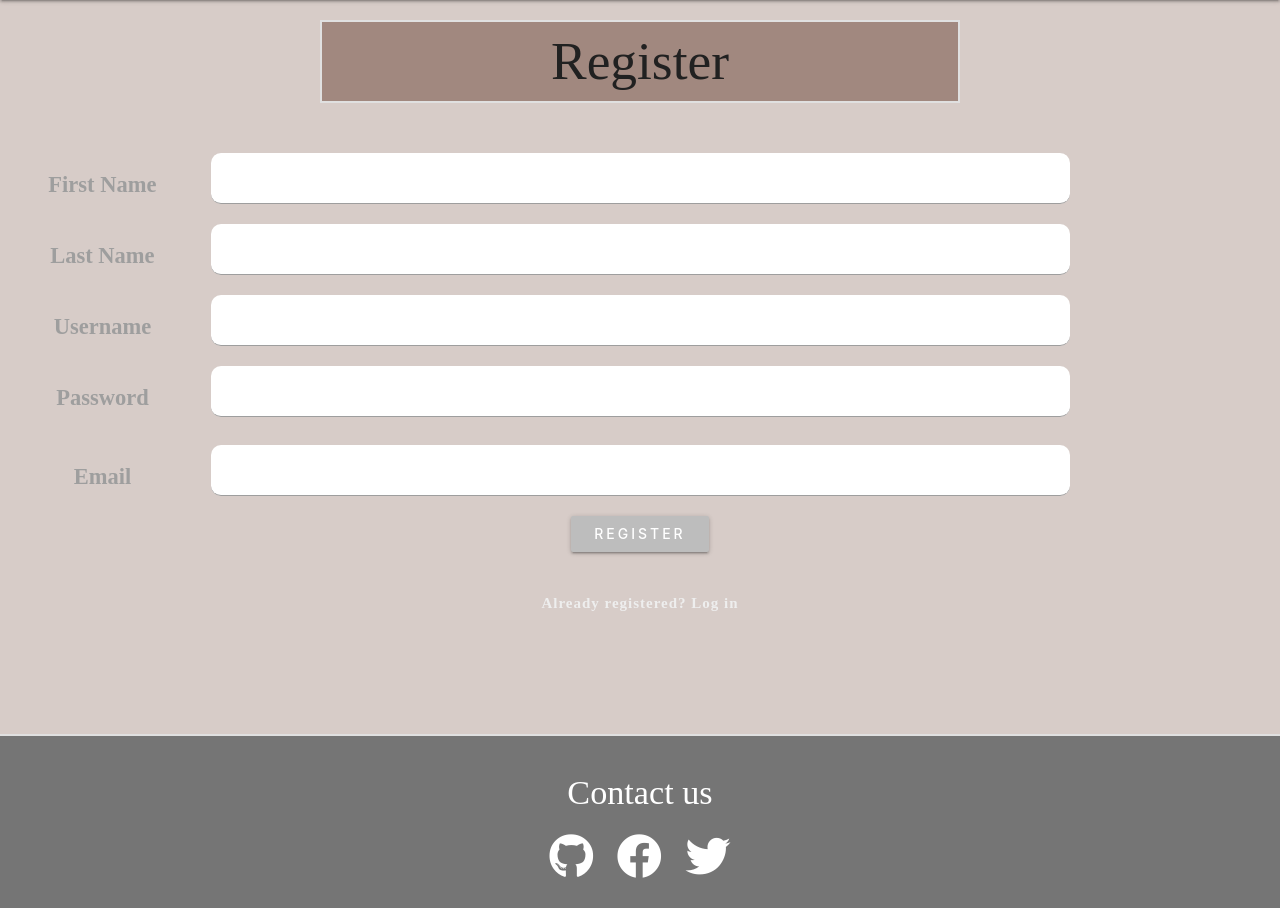
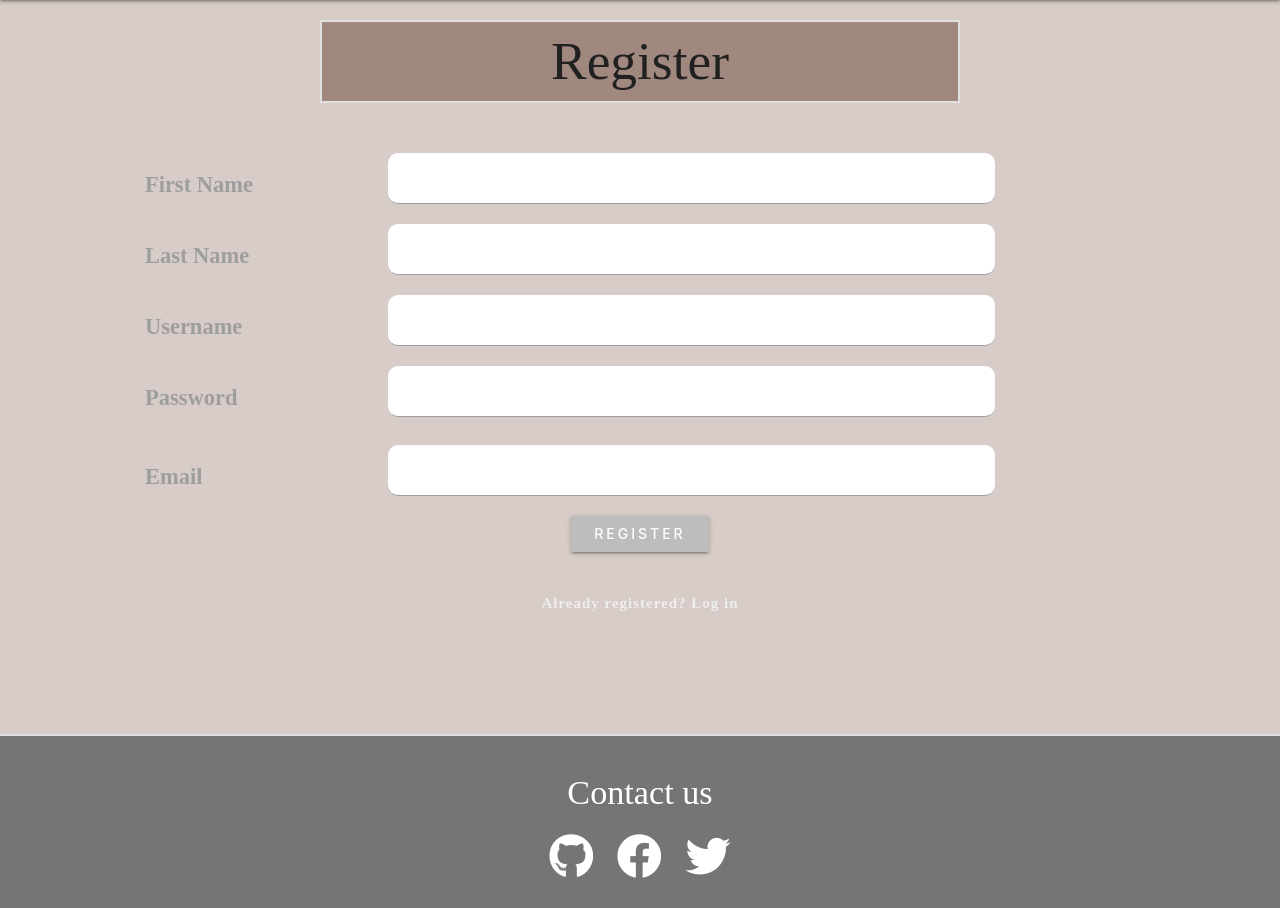
Before and after one commit to stuartj073/rate-my-record, a Flask app: page /register in a window 1280 px wide. Shown: the part 100-1008 px from the top of the page. Run offline with Flask 2, Linux system fonts and the light colour scheme; some libraries are stand-ins or nearby versions; some web fonts are replaced.

Commit message:
Change grid layout of register page

```diff
--- a/static/css/style.css
+++ b/static/css/style.css
@@ -420,7 +420,6 @@ input[type=password]:not(.browser-default) {
 
 #register label {
     left:0;
-    text-align:center;
     padding-bottom:20px;
 }
 
--- a/templates/register.html
+++ b/templates/register.html
@@ -3,46 +3,47 @@
 
 <!-- Register form -->
 <h2 class="center-align headings">Register</h2>
+<div class="container">
     <div class="row">
         <!-- Form content -->
         <form class="col s12 form" id="register" method="POST" action="{{ url_for('register') }}">
             <div class="row inputs">
-            <div class="input-field col s12 m2">
+                <div class="input-field col s12 m3">
                     <label for="first_name">First Name</label>
                 </div>
-            <div class="col s12 m10">
+                <div class="col s12 m9">
                     <input id="first_name" name="first_name" type="text" class="validate" required>
                 </div>
             </div>
             <div class="row inputs">
-            <div class="input-field col s12 m2">
+                <div class="input-field col s12 m3">
                     <label for="last_name">Last Name</label>
                 </div>
-            <div class="col s12 m10">
+                <div class="col s12 m9">
                     <input id="last_name" type="text" name="last_name" class="validate" required>
                 </div>
             </div>
-        <div class="row">
-            <div class="input-field col s12 m2">
+            <div class="row inputs">
+                <div class="input-field col s12 m3">
                     <label for="username">Username</label>
                 </div>
-            <div class="col s12 m10">
+                <div class="col s12 m9">
                     <input id="username" name="username" type="text" class="validate" required>
                 </div>
             </div>
-        <div class="row">
-            <div class="input-field col s12 m2">
+            <div class="row inputs">
+                <div class="input-field col s12 m3">
                     <label for="password">Password</label>
                 </div>
-            <div class="col s12 m10">
+                <div class="col s12 m9">
                     <input id="password" name="password" class="validate" required>
                 </div>
             </div>
-        <div class="row">
-            <div class="input-field col s12 m2">
+            <div class="row inputs">
+                <div class="input-field col s12 m3">
                     <label for="email">Email</label>
                 </div>
-            <div class="col s12 m10">
+                <div class="col s12 m9">
                     <input id="email" name="email" type="text" class="validate" required>
                 </div>
             </div>
@@ -59,6 +60,6 @@
             </div>
         </form>
     </div>
-
+</div>
 
 {% endblock %}
```
Lines whose indentation alone changed are shown as unchanged.
